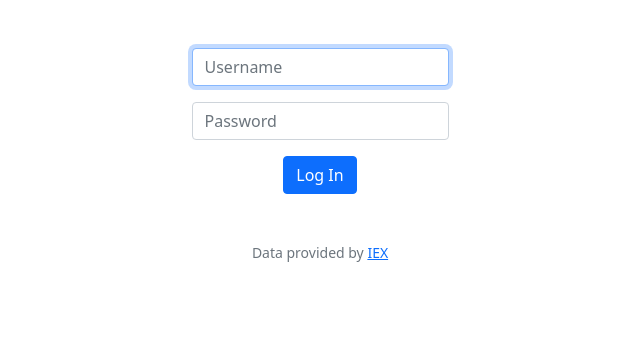
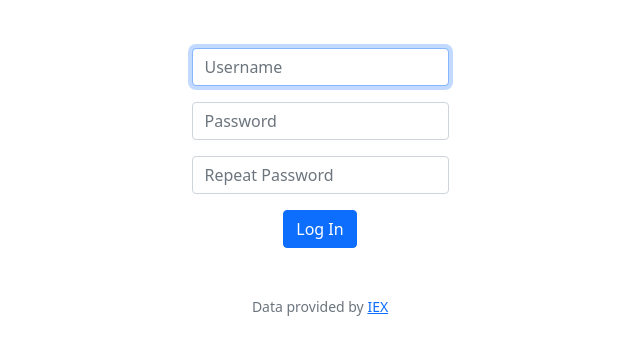
Before and after one commit to davis-gr/CS50-projects, a Flask app: page /register in a window 1280 px wide. Shown: the part 76-431 px from the top of the page, without its empty margins (320-960 px from the left). Run offline with Flask 2, Linux system fonts and the light colour scheme; some libraries are stand-ins or nearby versions.

Commit message:
Thu, May 26, 2022, 8:45 AM +00:00

```diff
--- a/finance/templates/register.html
+++ b/finance/templates/register.html
@@ -12,6 +12,9 @@
         <div class="mb-3">
             <input class="form-control mx-auto w-auto" id="password" name="password" placeholder="Password" type="password">
         </div>
+        <div class="mb-3">
+            <input class="form-control mx-auto w-auto" id="password2" name="password2" placeholder="Repeat Password" type="password">
+        </div>
         <button class="btn btn-primary" type="submit">Log In</button>
     </form>
 {% endblock %}
```
